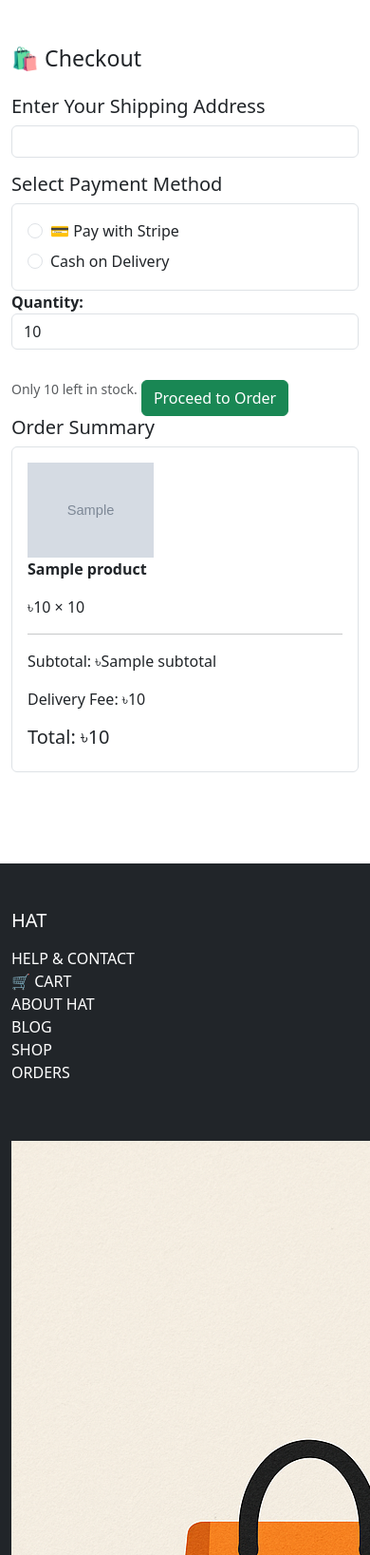
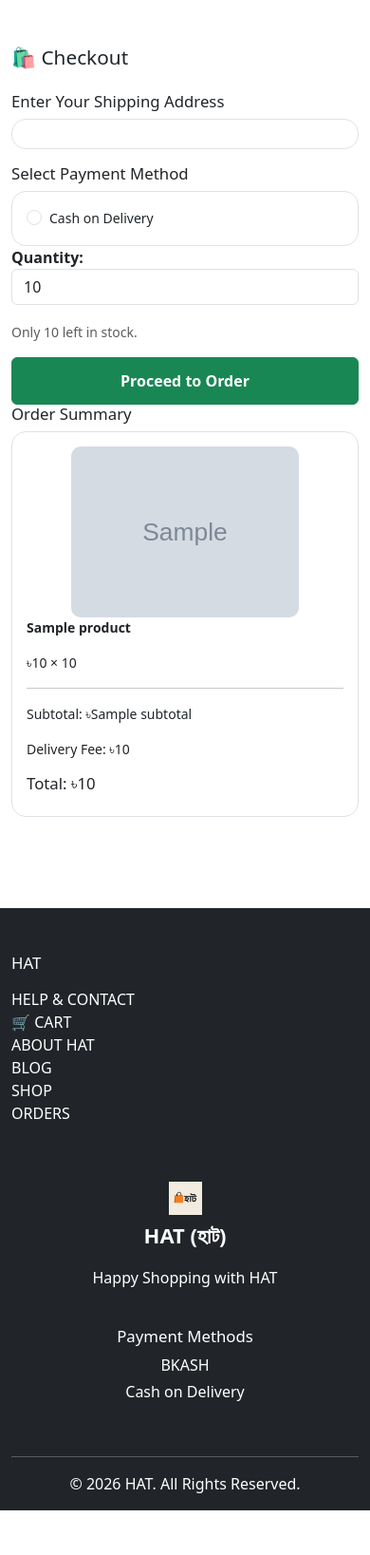
Before and after one commit to Rahul4h/HAT, a Django app: template templates/checkout.html in a window 390 px wide; the page is wider, and only the part inside the window is pictured. Shown: the part 71-1708 px from the top of that part at 95% size. After the commit the page ends 1661 px from the top of that part, so only its background shows below. Run offline with Django 5.2, Linux system fonts and the light colour scheme; the template is opened without the code that fills it: most values are stand-ins (such as "Sample title", 1, 10 or a date in 2020); grey boxes marked "Sample" are stand-in pictures.

Commit message:
makes many pages mobile responsive

```diff
--- a/templates/base.html
+++ b/templates/base.html
@@ -35,7 +35,15 @@
 }
 
 .footer-logo img {
-    height: 50px;
+    height: 45px;
+    width: auto;
+    object-fit: contain;
+}
+
+.footer-logo h3 {
+    font-size: 22px;
+    margin-top: 8px;
+    font-weight: 600;
 }
 
 .footer ul {
@@ -58,7 +66,7 @@
 /* only mobile */
 @media(max-width:768px){
 
-   .footer .row{
+    .footer .row{
         text-align:center;
     }
 
@@ -67,13 +75,24 @@
     }
 
 
-    .logo-img{
+    /* footer logo mobile */
+    .footer-logo img{
         height:35px !important;
+        width:auto;
     }
+
+
+    /* navbar logo mobile */
+    .navbar-brand img{
+        height:35px !important;
+        width:auto;
+    }
+
 
     .navbar-brand{
         font-size:18px;
     }
+
 
     .dropdown-menu{
         max-height:250px;
@@ -257,12 +276,14 @@ class="logo-img"> হাট
 
                 <a href="/" class="text-decoration-none text-white">
 
-                    <img src="{% static 'images/logoe.png' %}"
-                         class="footer-logo">
+                  <div class="footer-logo">
 
-                    <h3 class="mt-2">
-                        হাট
-                    </h3>
+<img src="{% static 'images/logoe.png' %}"
+alt="HAT Logo">
+
+<h3>HAT (হাট)</h3>
+
+</div>
 
                 </a>
 
--- a/templates/checkout.html
+++ b/templates/checkout.html
@@ -17,10 +17,7 @@
                 <!-- ✅ Payment Method Selection -->
                 <h5>Select Payment Method</h5>
                 <div class="border p-3 rounded">
-                    <div class="form-check mb-2">
-                        <input class="form-check-input" type="radio" name="payment_method" id="stripe" value="stripe" required>
-                        <label class="form-check-label" for="stripe">💳 Pay with Stripe</label>
-                    </div>
+
                     <div class="form-check">
                         <input class="form-check-input" type="radio" name="payment_method" id="cod" value="cod" required>
                         <label class="form-check-label" for="cod">Cash on Delivery</label>
@@ -49,7 +46,7 @@
             <!-- Order Summary -->
             <div class="col-md-6">
                 <h5>Order Summary</h5>
-                <div class="border p-3 rounded">
+                <div class="border p-3 rounded order-summary">
                     {% if product.image %}
                     <img src="{{ product.image.url }}" alt="{{ product.title }}" style="height: 100px;">
                     {% endif %}
@@ -119,4 +116,167 @@ document.addEventListener('DOMContentLoaded', function () {
     });
 });
 </script>
+
+<style>
+
+.checkout-title{
+    font-weight:700;
+}
+
+
+.border{
+    border-radius:15px !important;
+}
+
+
+/* Product image */
+
+.order-summary img{
+
+    max-width:100%;
+    height:auto;
+    object-fit:contain;
+    border-radius:10px;
+
+}
+
+
+
+/* Button */
+
+#proceedBtn{
+
+    width:100%;
+    padding:12px;
+    font-weight:600;
+
+}
+
+
+
+/* Quantity */
+
+#quantity{
+
+    max-width:200px;
+
+}
+
+
+
+
+
+@media(max-width:768px){
+
+
+    .container{
+
+        padding-left:12px;
+        padding-right:12px;
+
+    }
+
+
+
+    h3{
+
+        font-size:1.5rem;
+
+    }
+
+
+
+    h5{
+
+        font-size:1.05rem;
+
+    }
+
+
+
+    .row{
+
+        flex-direction:column;
+
+    }
+
+
+
+    .col-md-6{
+
+        width:100%;
+
+    }
+
+
+
+    .border{
+
+        padding:15px !important;
+
+    }
+
+
+
+    #quantity{
+
+        max-width:100%;
+        width:100%;
+
+    }
+
+
+
+    #proceedBtn{
+
+        margin-top:15px !important;
+
+    }
+
+
+    .order-summary img{
+
+        height:180px !important;
+        display:block;
+        margin:auto;
+
+    }
+
+
+
+}
+
+
+
+
+@media(max-width:400px){
+
+
+    h3{
+
+        font-size:1.3rem;
+
+    }
+
+
+
+    .form-check-label{
+
+        font-size:14px;
+
+    }
+
+
+
+    .border p{
+
+        font-size:14px;
+
+    }
+
+
+
+}
+
+</style>
 {% endblock %}
```
Also changed, not shown: templates/blog.html (+99 -4 lines), templates/blog_detail.html (+72 -21 lines), templates/product_detail.html (+181 -14 lines).
